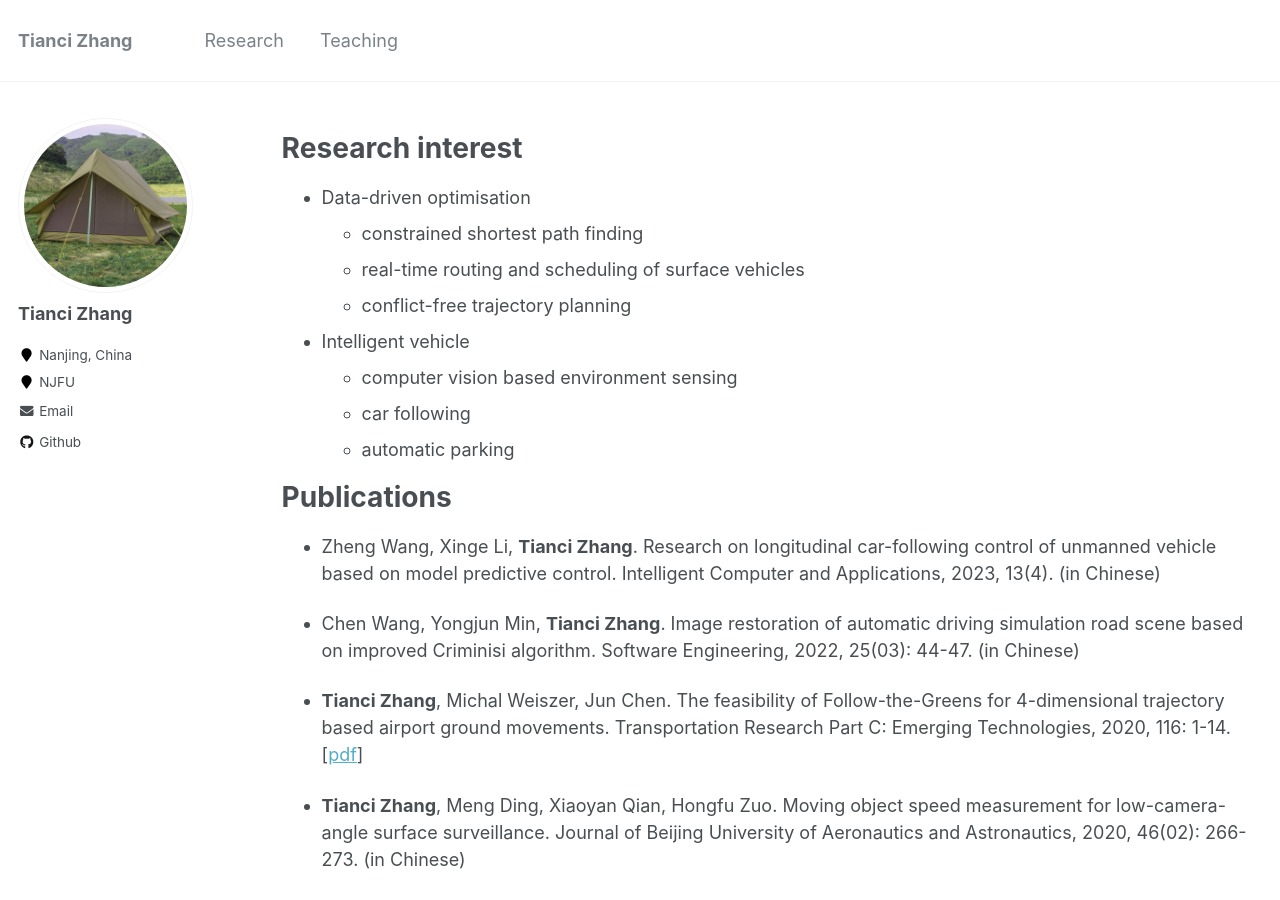
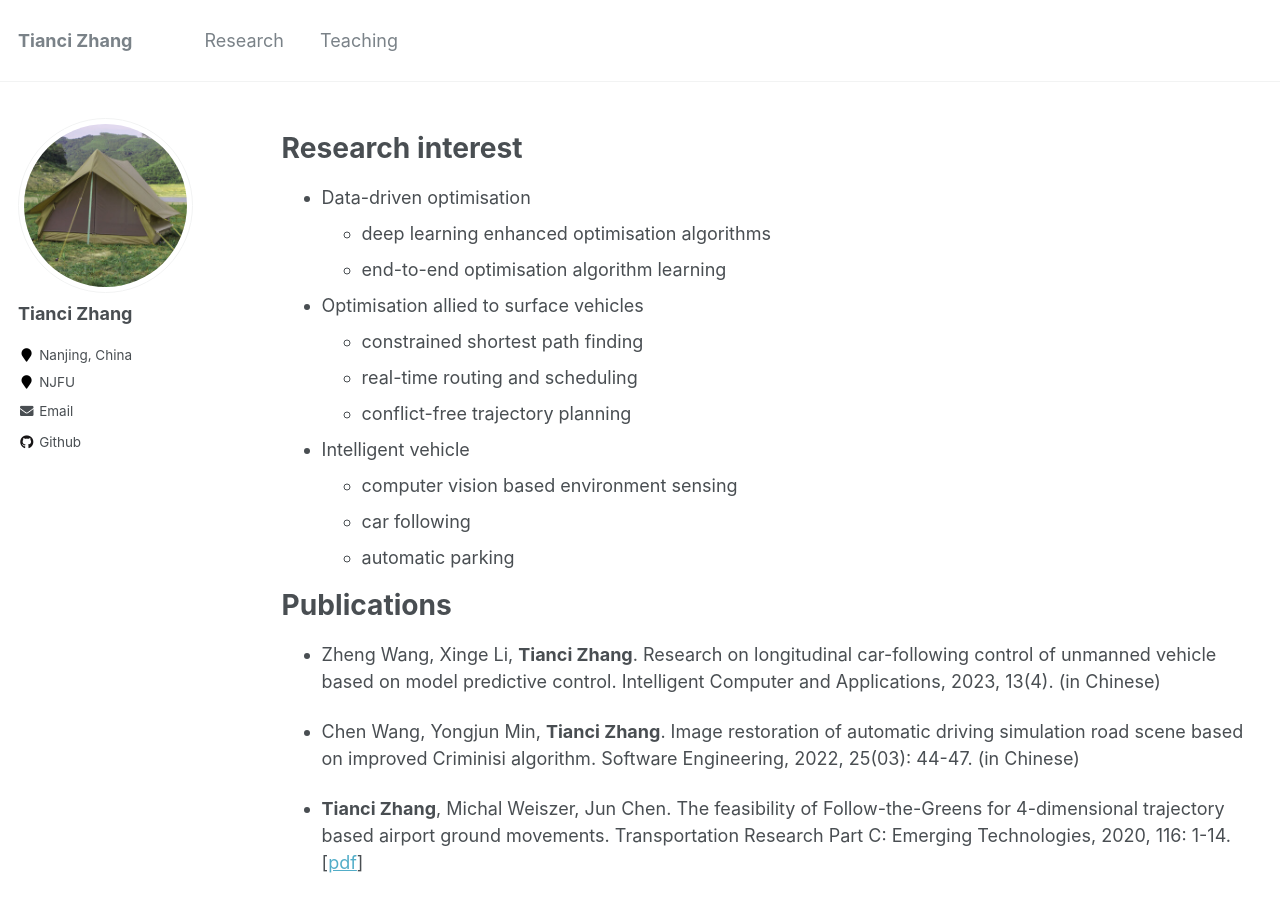
Before and after one commit to tiancivalen/tiancivalen.github.io, a Jekyll site: the page built from _pages/research.md, in a window 1280 px wide and 900 px high. Built offline with Jekyll 4.4.1, drawn with Linux system fonts in a browser that asks for light colours.

Commit message:
Update research.md

```diff
--- a/_pages/research.md
+++ b/_pages/research.md
@@ -9,8 +9,11 @@ author_profile: true
 # Research interest
 
 - Data-driven optimisation
+   - deep learning enhanced optimisation algorithms
+   - end-to-end optimisation algorithm learning
+- Optimisation allied to surface vehicles
    - constrained shortest path finding
-   - real-time routing and scheduling of surface vehicles
+   - real-time routing and scheduling
    - conflict-free trajectory planning
 - Intelligent vehicle
    - computer vision based environment sensing
```
